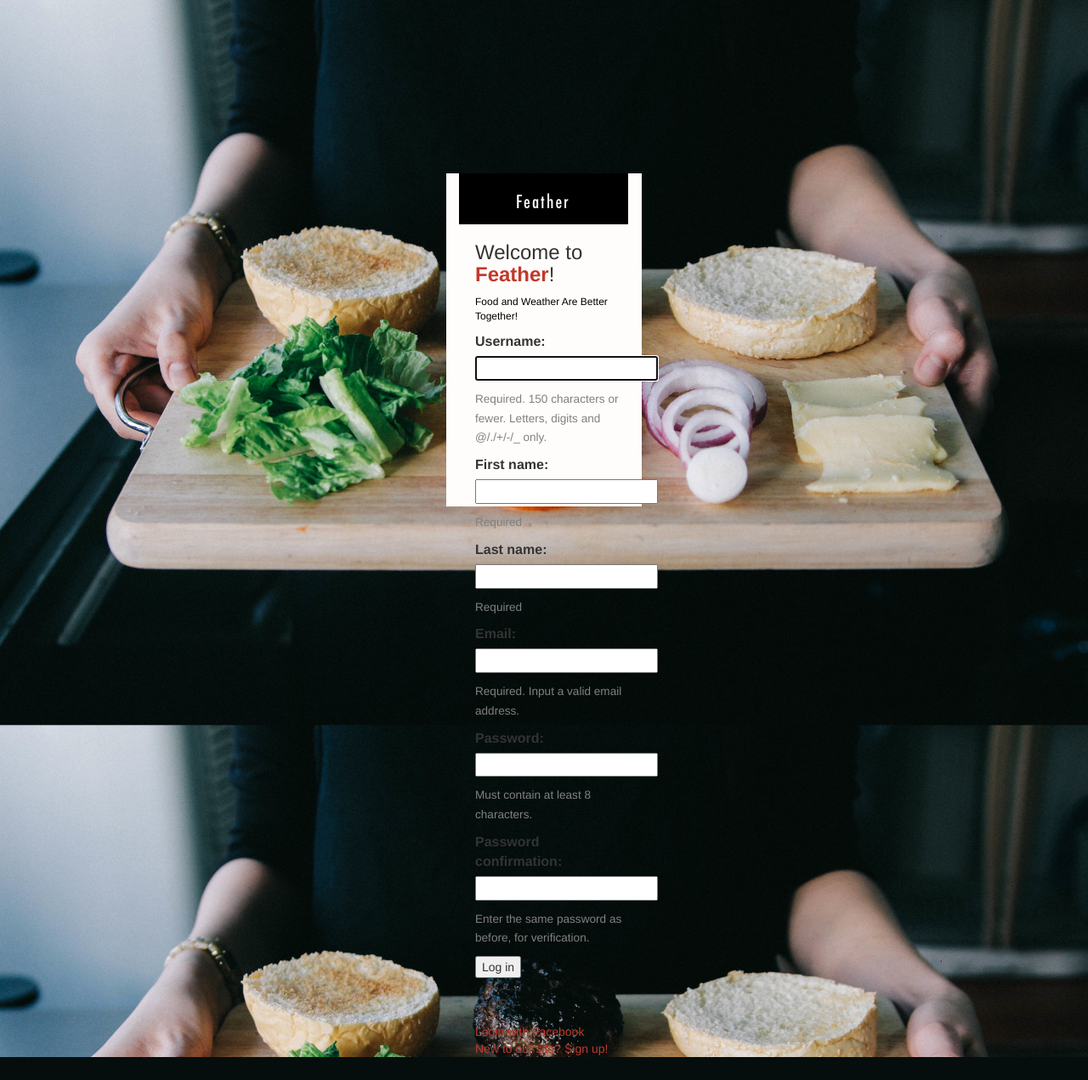
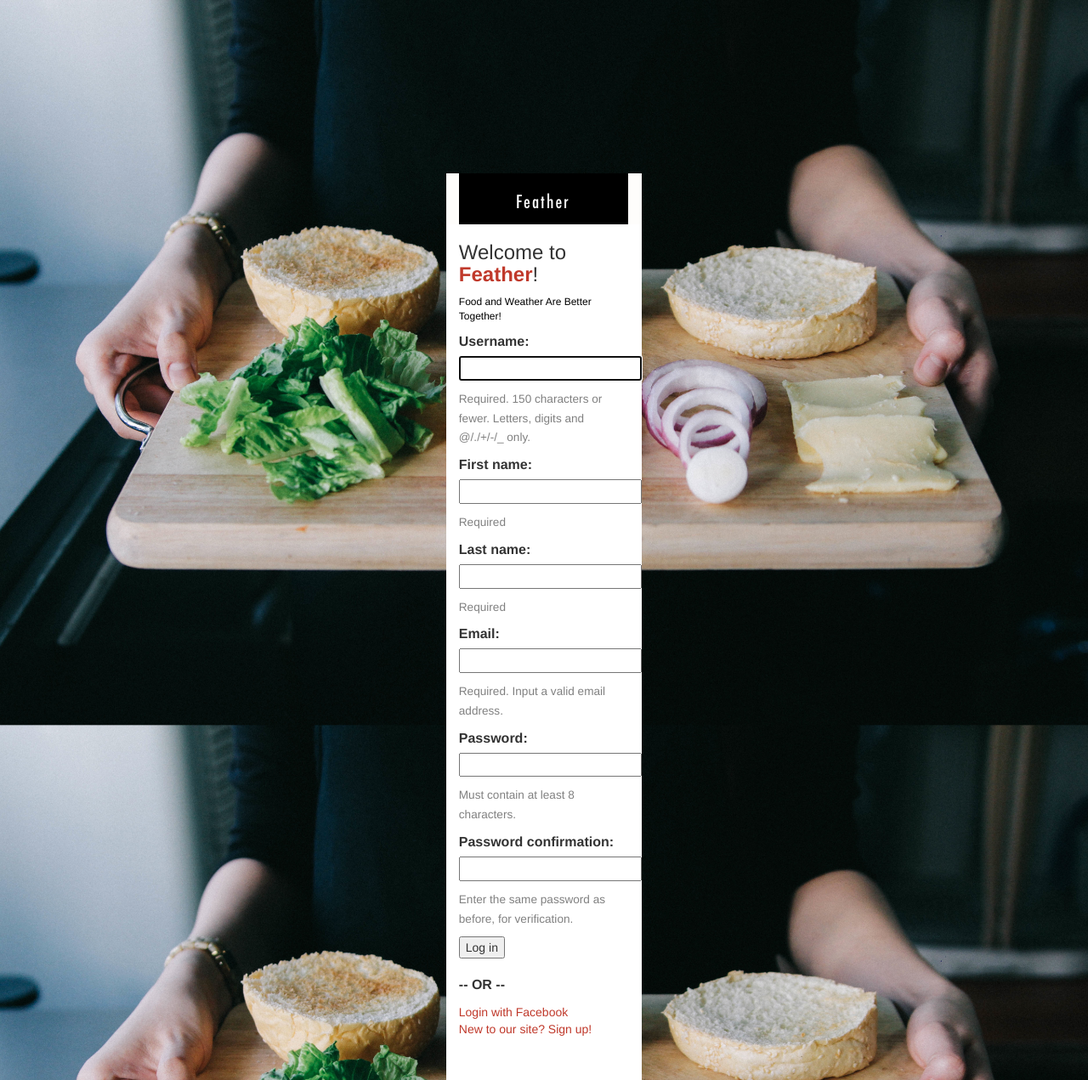
Before and after one commit to nikig04/CS411, a Django app: template Django/FoodWeatherAPI/templates/login.html in a window 1280 px wide. Shown: the whole page at 85% size. Before the commit the page ends 1244 px from the top, so only its background shows below. Run offline with Django 3.2, Linux system fonts and the light colour scheme; the template is opened without the code that fills it: values that come from a table or form of the project are taken from there, others are empty; some libraries are stand-ins or nearby versions.

Commit message:
changed container

```diff
--- a/Django/FoodWeatherAPI/templates/login.html
+++ b/Django/FoodWeatherAPI/templates/login.html
@@ -27,7 +27,7 @@
 	     <div class="Absolute-Center is-Responsive">
 	       <div id="logo-container"></div>
 	        <!-- <div class="col-sm-12 col-md-11 col-md-offset-1" style="padding-bottom: 50px; background-color: white;"> -->
-	          <div class="col-sm-12 col-md-11 col-md-offset-1">
+	          <div class="col-sm-12 col-md-12 " style="padding-bottom: 50px; background-color: white;">
 	          <!-- <div id= "text-container"> -->
 	              <h3>Welcome to <strong style="color:#c0392b;">Feather</strong>!</h3>
 	              <p style="font-size: 12px; color: black">Food and Weather Are Better Together!</p>
```
